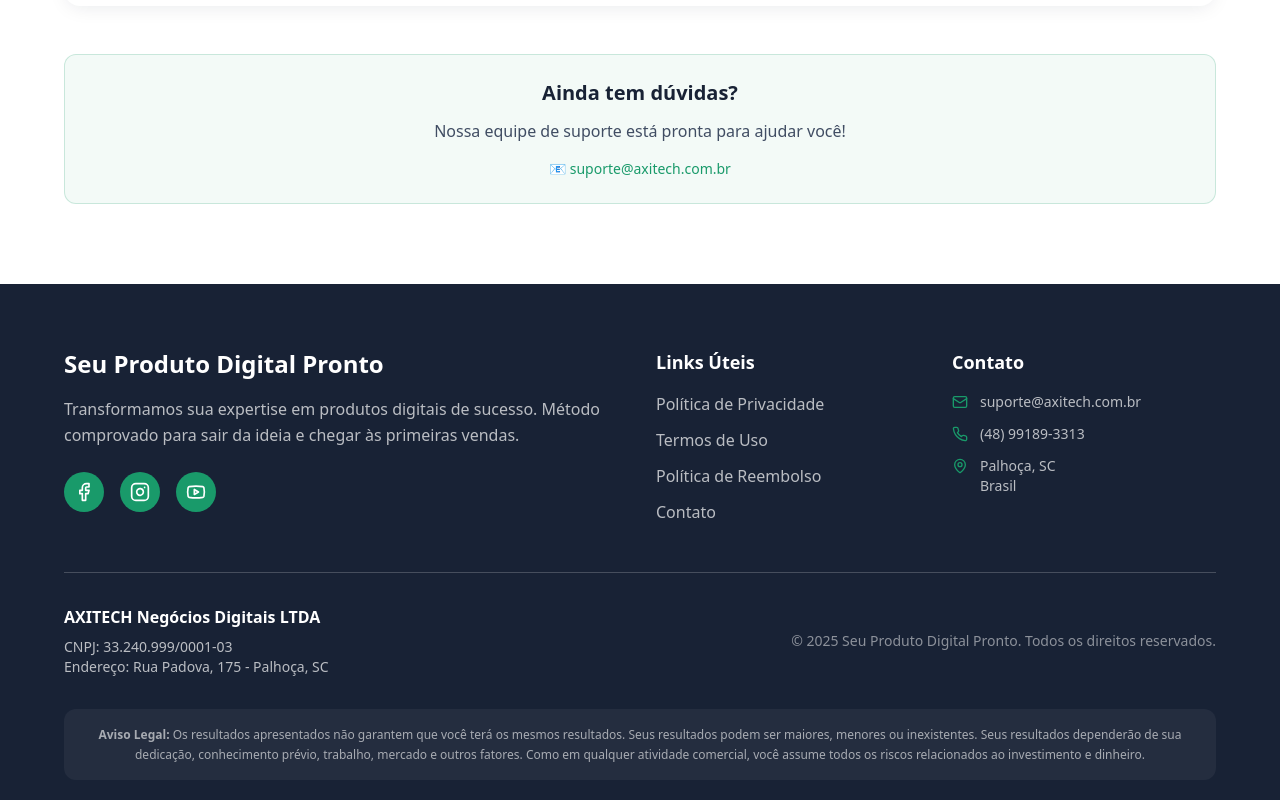
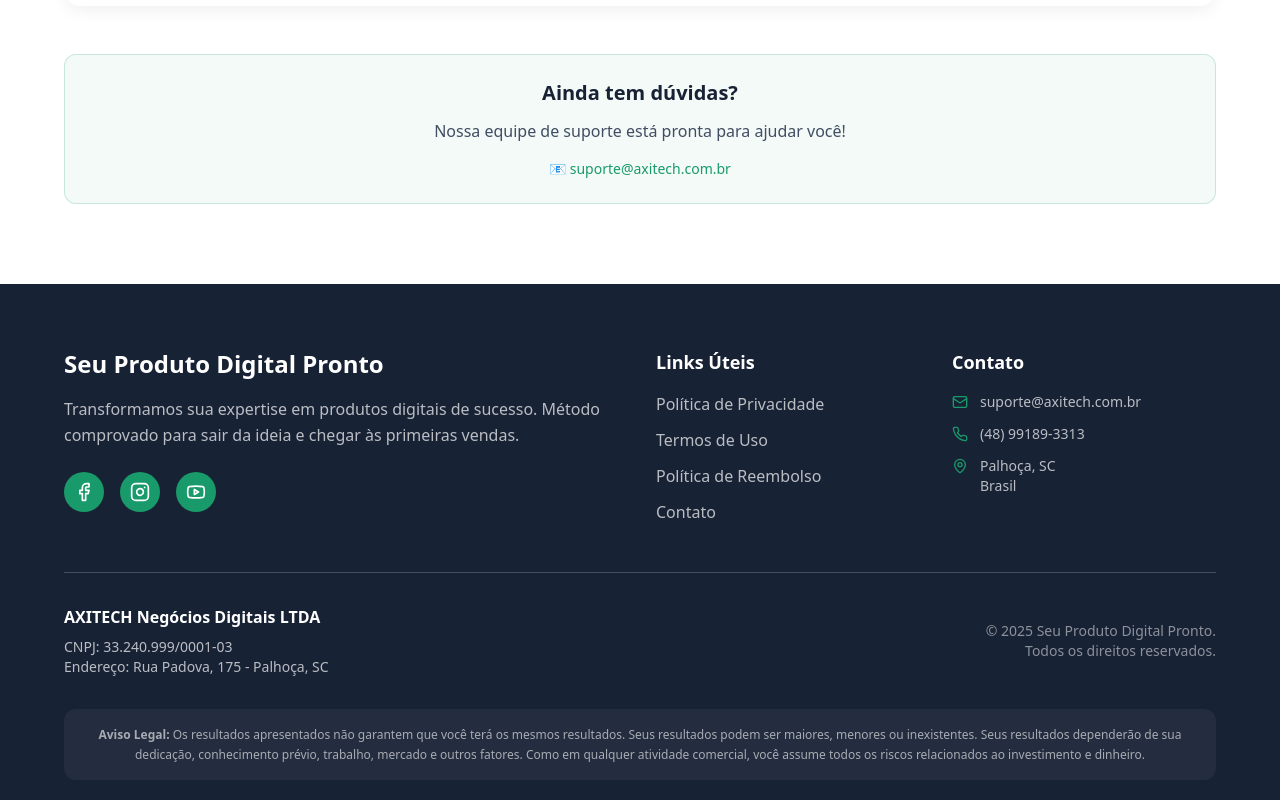
Before and after one commit to mvnp/seu-produto-pronto, a React (Vite) app: page / in a window 1280 px wide. Shown: the part 8193-8993 px from the top of the page. Built offline with nearby package versions, Linux system fonts and the light colour scheme; the HTML template or start-up script is replaced by a standard one.

Commit message:
Code edited in Lovable Code Editor

```diff
--- a/src/components/FooterSection.tsx
+++ b/src/components/FooterSection.tsx
@@ -102,7 +102,10 @@ const FooterSection = () => {
 
               <div className="text-center md:text-right">
                 <p className="text-secondary-foreground/50 text-sm">
-                  © 2025 Seu Produto Digital Pronto. Todos os direitos reservados.
+                  © 2025 Seu Produto Digital Pronto.
+                </p>
+                <p className="text-secondary-foreground/50 text-sm">
+                  Todos os direitos reservados.
                 </p>
               </div>
             </div>
```
